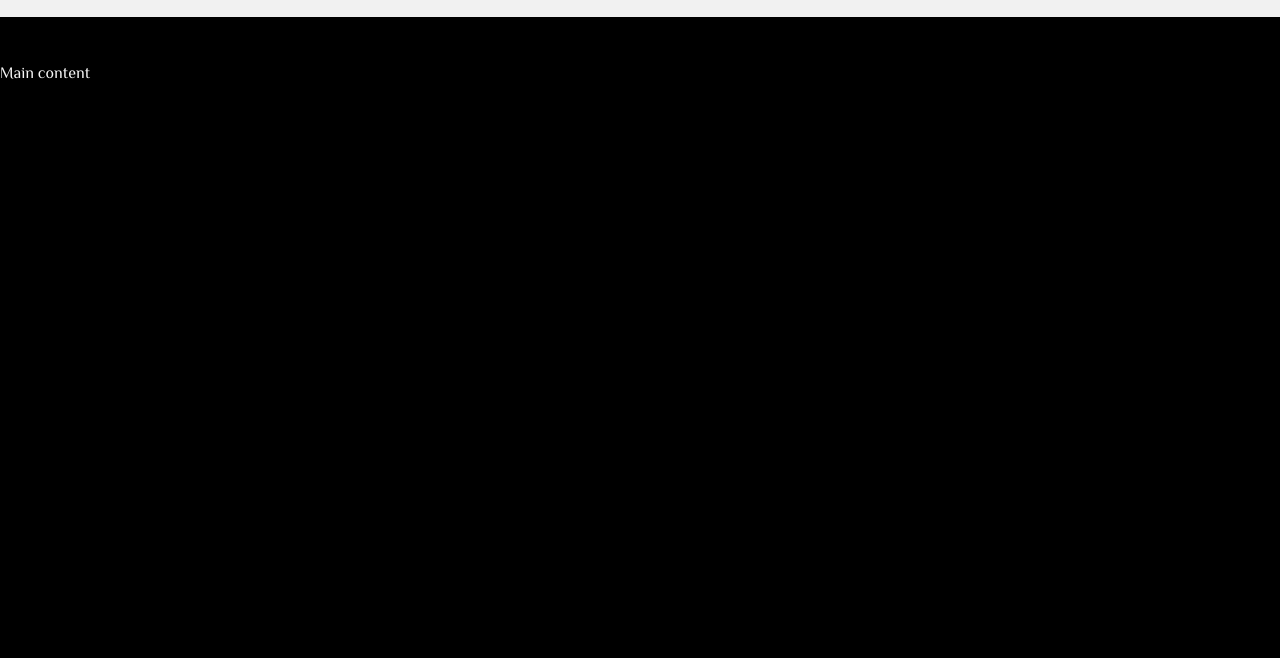
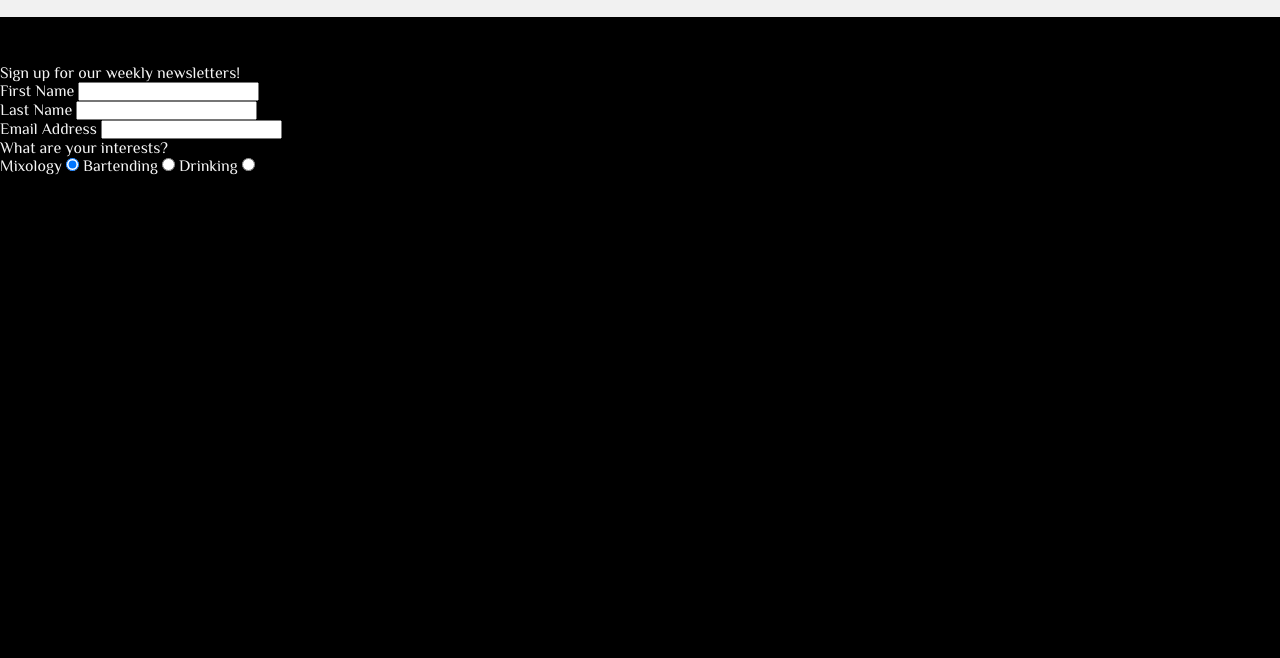
Before and after one commit to AlexSunner/drink-plaza, a plain HTML site: page subscribe.html in a window 1280 px wide. Shown: the part 72-730 px from the top of the page. Drawn offline with Linux system fonts and the light colour scheme.

Commit message:
Added basic form HTML structure to subscribe page

```diff
--- a/assets/css/style.css
+++ b/assets/css/style.css
@@ -179,8 +179,8 @@ h1 {
     color: white;
     display: inline-block;
     width: 1em;
-    margin-left: -1em
-    padding-left: 5px;
+    margin-left: -1em;
+    padding-left: 10px;
 }
 
 /* Media querie for responsiveness with a max width of 700px */
--- a/subscribe.html
+++ b/subscribe.html
@@ -36,7 +36,32 @@
 
     <!-- Main content -->
 
-    <main>Main content</main>
+    <main>
+        <section id="signup-form">
+        <div class="form-container">
+            <legend>Sign up for our weekly newsletters!</legend>
+            <label for="first_name">First Name</label>
+            <input type="text" class="first_name" id="first_name" required>
+            <br>
+            <label for="last_name">Last Name</label>
+            <input type="text" class="last_name" id="last_name" required>
+            <br>
+            <label for="email_address">Email Address</label>
+            <input type="email" class="email_address" id="email_address" required>
+            <br>
+            <p>What are your interests?</p>
+            <div class="form-buttons">
+                <label for="mixology">Mixology</label>
+                <input type="radio" name="interests" id="mixology" value="mixology" required checked>
+                <label for="bartending">Bartending</label>
+                <input type="radio" name="interests" id="bartending" value="bartending" required>
+                <label for="drinking">Drinking</label>
+                <input type="radio" name="interests" id="drinking" value="drinking" required>
+            </div>
+            </div>
+        </div>
+        </section>
+    </main>
 
         <!-- Footer content -->
 
```
